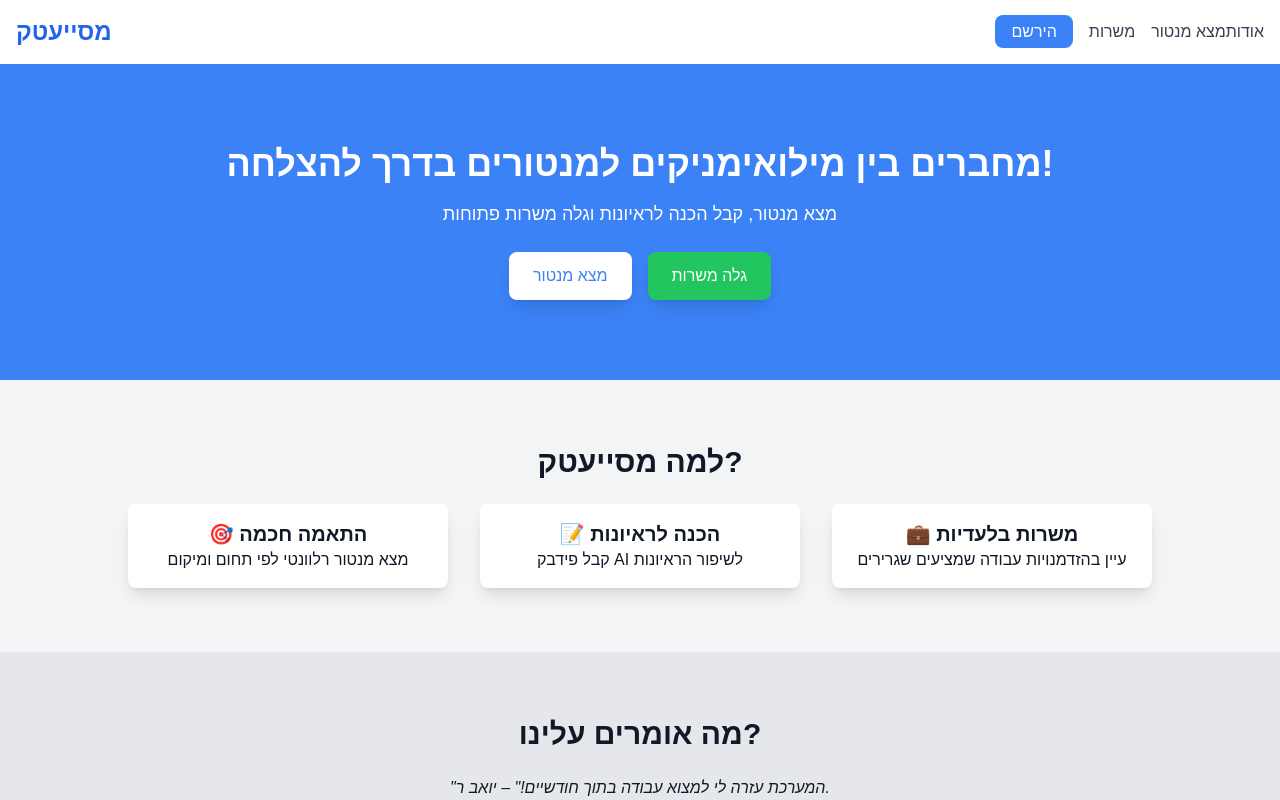
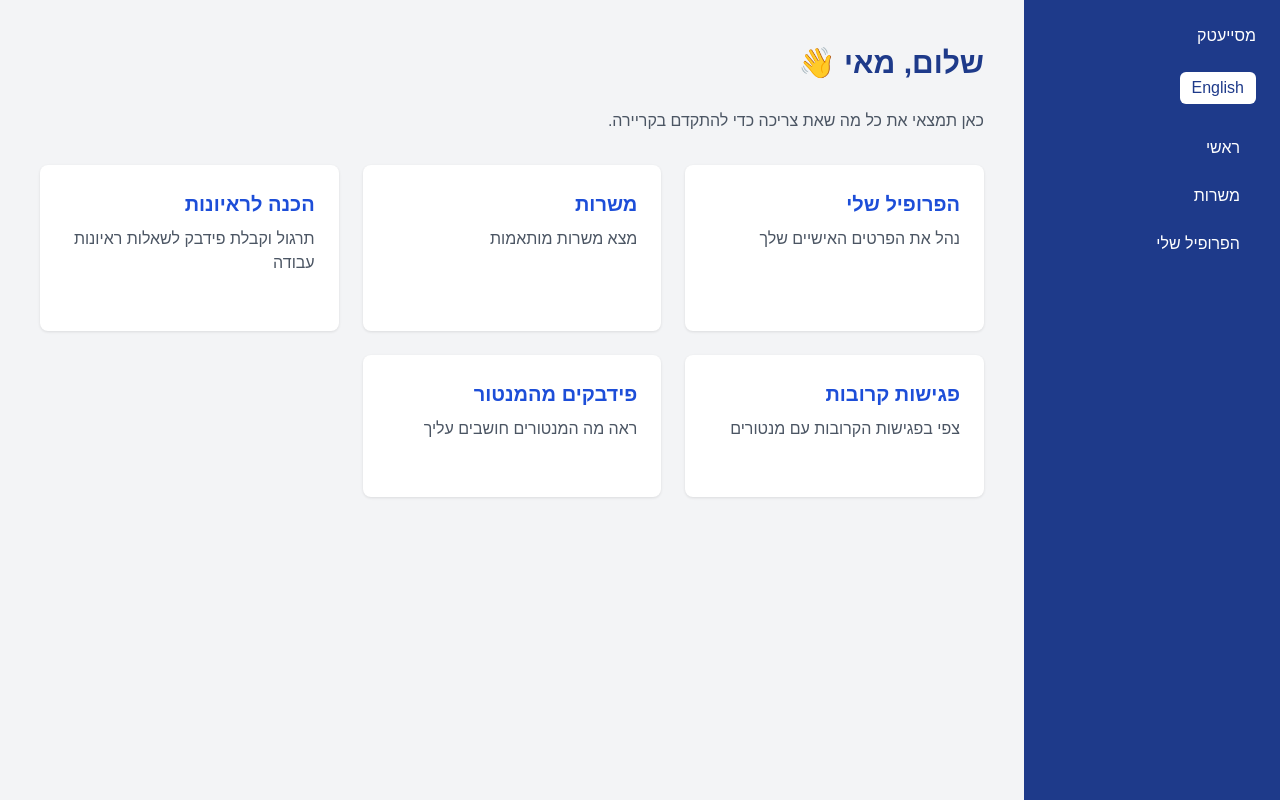
Before and after one commit to yehuda121/mesayaatech-frontend, a Next.js app: page /pages/reserve/ReserveHomePage in a window 1280 px wide. Shown: the top 800 px of the page. Built offline with nearby package versions, Linux system fonts and the light colour scheme.

Commit message:
improve resere home page

```diff
--- /dev/null
+++ b/src/app/pages/jobs/page.jsx
@@ -0,0 +1,94 @@
+"use client";
+import React, { useState, useEffect } from "react";
+import { getLanguage, toggleLanguage } from "@/app/language";
+import { useRouter } from "next/navigation";
+import "../mentor/MentorHomePage/mentor.css";
+
+
+export default function JobsPage() {
+  const [language, setLanguage] = useState(getLanguage());
+  const [userType, setUserType] = useState(null); // reservist / mentor / ambassador
+  const router = useRouter();
+
+  // Load language and user type from localStorage on mount
+  useEffect(() => {
+    setLanguage(getLanguage());
+    const storedUserType = localStorage.getItem("userType");
+    if (storedUserType) {
+      setUserType(storedUserType);
+    }
+  }, []);
+
+  const handleToggleLanguage = () => {
+    const newLang = toggleLanguage();
+    setLanguage(newLang);
+  };
+
+  // Only mentors and ambassadors can post jobs
+  const canPostJob = userType === "mentor" || userType === "ambassador";
+
+  const handleNavigateHome = () => {
+    switch (userType) {
+      case "mentor":
+        router.push("/mentor/MentorHomePage");
+        break;
+      case "reservist":
+        router.push("/reserve/ReserveHomePage");
+        break;
+      case "ambassador":
+        router.push("/ambassador/AmbassadorHomePage"); //create this page
+        break;
+      default:
+        router.push("/");
+        break;
+    }
+  };
+
+  return (
+    <div className="dashboard-container">
+      {/* Sidebar */}
+      <aside className="dashboard-sidebar">
+        <h2 className="dashboard-title">מסייעטק</h2>
+        <div className="language-toggle">
+          <button onClick={handleToggleLanguage}>
+            {language === "he" ? "English" : "עברית 🇮🇱"}
+          </button>
+        </div>
+        <nav className="dashboard-nav">
+          <button onClick={handleNavigateHome}>
+            {language === "he" ? "ראשי" : "Home"}
+          </button>
+        </nav>
+      </aside>
+
+      {/* Main content */}
+      <main className="dashboard-main">
+        <h1>{language === "he" ? "משרות פנויות" : "Available Jobs"}</h1>
+        <p>
+          {language === "he"
+            ? "מצא משרה מתאימה או הוסף אחת חדשה אם באפשרותך."
+            : "Find a suitable job or post a new one if you can."}
+        </p>
+
+        {/* Show "Add Job" button for mentors and ambassadors */}
+        {canPostJob && (
+          <div className="mb-6 text-right">
+            <button
+              onClick={() => router.push("/jobs/new")}
+              className="bg-blue-600 text-white px-4 py-2 rounded hover:bg-blue-700 transition"
+            >
+              {language === "he" ? "הוסף משרה" : "Post a Job"}
+            </button>
+          </div>
+        )}
+
+        <div className="dashboard-grid">
+          {/* TODO: Load and map job listings from backend (S3 or DB) */}
+          <p className="text-gray-600">
+            {language === "he" ? "אין עדיין משרות להצגה." : "No jobs to display yet."}
+          </p>
+        </div>
+      </main>
+    </div>
+  );
+}
--- a/src/app/pages/reserve/ReserveHomePage/page.jsx
+++ b/src/app/pages/reserve/ReserveHomePage/page.jsx
@@ -1,67 +1,93 @@
-import React from "react";
+"use client";
+import React, { useState, useEffect } from "react";
+import { useRouter } from "next/navigation";
+import { getLanguage, toggleLanguage } from "@/app/language";
+import "../../mentor/MentorHomePage/mentor.css";
 
-export default function HomePage() {
+export default function ReserveDashboard() {
+  const router = useRouter();
+  const [language, setLanguage] = useState(getLanguage());
+
+  const handleToggleLanguage = () => {
+    const newLang = toggleLanguage();
+    setLanguage(newLang);
+  };
+
+  useEffect(() => {
+    setLanguage(getLanguage());
+  }, []);
+
+  const navItems = [
+    { label: language === "he" ? "ראשי" : "Dashboard", path: "/pages/reserve/ReserveHomePage" },
+    { label: language === "he" ? "משרות" : "Jobs", path: "/pages/jobs"},
+    { label: language === "he" ? "הפרופיל שלי" : "My Profile", path: "/reserve/profile" },
+  ];
+
   return (
-    <div className="bg-gray-100 text-gray-900">
-      {/* ניווט עליון */}
-      <nav className="bg-white shadow-lg p-4 flex justify-between items-center">
-        <h1 className="text-2xl font-bold text-blue-600">מסייעטק</h1>
-        <div className="space-x-4">
-          <a href="#about" className="text-gray-700 hover:text-blue-500">אודות</a>
-          <a href="#mentors" className="text-gray-700 hover:text-blue-500">מצא מנטור</a>
-          <a href="#jobs" className="text-gray-700 hover:text-blue-500">משרות</a>
-          <a href="#signup" className="bg-blue-500 text-white px-4 py-2 rounded-lg">הירשם</a>
+    <div className="dashboard-container">
+      <aside className="dashboard-sidebar">
+        <h2 className="dashboard-title">מסייעטק</h2>
+        <div className="language-toggle">
+          <button onClick={handleToggleLanguage}>
+            {language === "he" ? "English" : "עברית 🇮🇱"}
+          </button>
         </div>
-      </nav>
+        <nav className="dashboard-nav">
+          {navItems.map(({ label, path }) => (
+            <button key={path} onClick={() => router.push(path)}>
+              {label}
+            </button>
+          ))}
+        </nav>
+      </aside>
 
-      {/* באנר ראשי */}
-      <header className="text-center py-20 bg-blue-500 text-white">
-        <h2 className="text-4xl font-bold">מחברים בין מילואימניקים למנטורים בדרך להצלחה!</h2>
-        <p className="mt-4 text-lg">מצא מנטור, קבל הכנה לראיונות וגלה משרות פתוחות</p>
-        <div className="mt-6">
-          <button className="bg-white text-blue-500 px-6 py-3 rounded-lg shadow-lg mr-4">מצא מנטור</button>
-          <button className="bg-green-500 text-white px-6 py-3 rounded-lg shadow-lg">גלה משרות</button>
+      <main className="dashboard-main">
+        <h1>{language === "he" ? "שלום, מאי 👋" : "Hello, May 👋"}</h1>
+        <p>
+          {language === "he"
+            ? "כאן תמצאי את כל מה שאת צריכה כדי להתקדם בקריירה."
+            : "Everything you need to boost your career."}
+        </p>
+
+        <div className="dashboard-grid">
+          <DashboardCard
+            title={language === "he" ? "הפרופיל שלי" : "My Profile"}
+            description={language === "he" ? "נהל את הפרטים האישיים שלך" : "Manage your personal info"}
+            onClick={() => router.push("/reserve/profile")}
+          />
+          <DashboardCard
+            title={language === "he" ? "משרות" : "Jobs"}
+            description={language === "he" ? "מצא משרות מותאמות" : "Find tailored jobs"}
+            onClick={() => router.push("/pages/jobs")
+            }
+          />
+          <DashboardCard
+            title={language === "he" ? "הכנה לראיונות" : "Interview Prep"}
+            description={language === "he" ? "תרגול וקבלת פידבק לשאלות ראיונות עבודה" : "Practice and get feedback on job interview questions"}
+            onClick={() => router.push("/reserve/interview-prep")}
+          />
+
+          <DashboardCard
+            title={language === "he" ? "פגישות קרובות" : "Upcoming Meetings"}
+            description={language === "he" ? "צפי בפגישות הקרובות עם מנטורים" : "See your upcoming meetings"}
+            onClick={() => router.push("/reserve/meetings")}
+          />
+          <DashboardCard
+            title={language === "he" ? "פידבקים מהמנטור" : "Mentor Feedback"}
+            description={language === "he" ? "ראה מה המנטורים חושבים עליך" : "See what mentors say about you"}
+            onClick={() => router.push("/reserve/feedback")}
+          />
         </div>
-      </header>
-
-      {/* יתרונות הפלטפורמה */}
-      <section id="about" className="py-16 text-center">
-        <h3 className="text-3xl font-bold">למה מסייעטק?</h3>
-        <div className="flex justify-center mt-6 space-x-8">
-          <div className="w-1/4 p-4 bg-white shadow-lg rounded-lg">
-            <h4 className="font-bold text-xl">🎯 התאמה חכמה</h4>
-            <p>מצא מנטור רלוונטי לפי תחום ומיקום</p>
-          </div>
-          <div className="w-1/4 p-4 bg-white shadow-lg rounded-lg">
-            <h4 className="font-bold text-xl">📝 הכנה לראיונות</h4>
-            <p>קבל פידבק AI לשיפור הראיונות</p>
-          </div>
-          <div className="w-1/4 p-4 bg-white shadow-lg rounded-lg">
-            <h4 className="font-bold text-xl">💼 משרות בלעדיות</h4>
-            <p>עיין בהזדמנויות עבודה שמציעים שגרירים</p>
-          </div>
-        </div>
-      </section>
-
-      {/* עדויות משתמשים */}
-      <section id="testimonials" className="py-16 bg-gray-200 text-center">
-        <h3 className="text-3xl font-bold">מה אומרים עלינו?</h3>
-        <div className="mt-6 space-y-4">
-          <p className="italic">"המערכת עזרה לי למצוא עבודה בתוך חודשיים!" – יואב ר.</p>
-          <p className="italic">"המנטור שלי היה מדהים, הכין אותי לכל שלב בראיונות." – דניאל ש.</p>
-        </div>
-      </section>
-
-      {/* קריאה לפעולה */}
-      <section id="signup" className="py-16 text-center bg-blue-500 text-white">
-        <h3 className="text-3xl font-bold">מוכן לעשות את הצעד הבא בקריירה שלך?</h3>
-        <button className="bg-white text-blue-500 px-6 py-3 rounded-lg mt-6">הירשם עכשיו – זה בחינם!</button>
-      </section>
-
-      {/* תחתית האתר */}
-      <footer className="bg-gray-800 text-white py-4 text-center">
-        <p>© 2025 מסייעטק - כל הזכויות שמורות</p>
-      </footer>
+      </main>
     </div>
   );
 }
+
+function DashboardCard({ title, description, onClick }) {
+  return (
+    <div className="dashboard-card" onClick={onClick}>
+      <h3>{title}</h3>
+      <p>{description}</p>
+    </div>
+  );
+}
```
Also changed, not shown: 1 other file (tests, documents, lock files or other folders).
